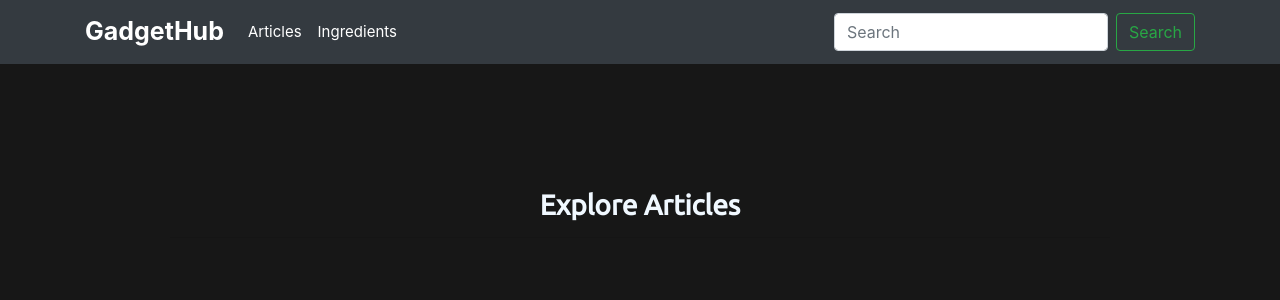
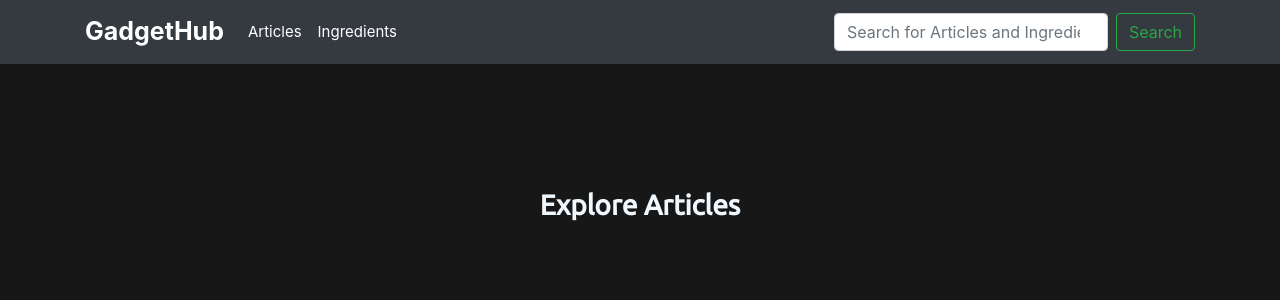
Before and after one commit to theSLWayne/digieduhack, a Django app: page /backend/articles/ in a window 1280 px wide. Shown: the top 300 px of the page. Run offline with Django 3.2, Linux system fonts and the light colour scheme; data that the repository does not hold is empty; some libraries are stand-ins or nearby versions.

Commit message:
Updated layout

```diff
--- a/backend/templates/layout.html
+++ b/backend/templates/layout.html
@@ -29,7 +29,7 @@
             </li>
           </ul>
           <form class="form-inline my-2 my-lg-0">
-            <input class="form-control mr-sm-2" type="search" placeholder="Search" aria-label="Search">
+            <input class="form-control mr-sm-2" type="search" placeholder="Search for Articles and Ingredients" aria-label="Search">
             <button class="btn btn-outline-success my-2 my-sm-0" type="submit">Search</button>
           </form>
         </div>
```
